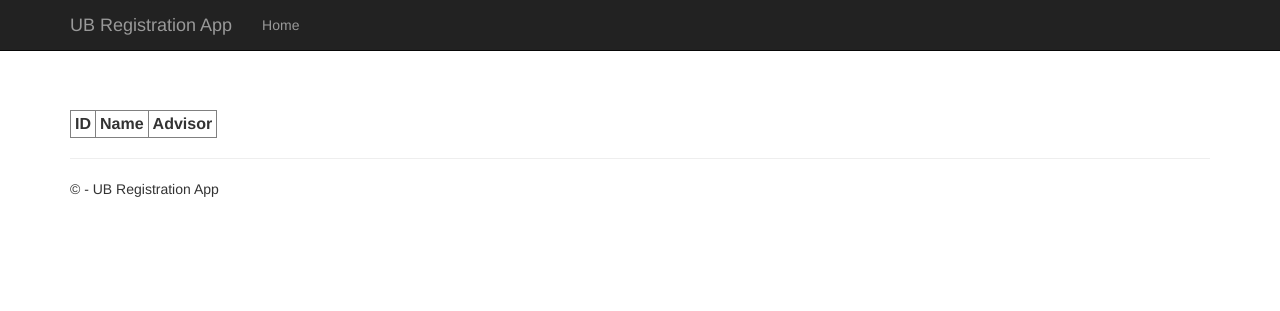
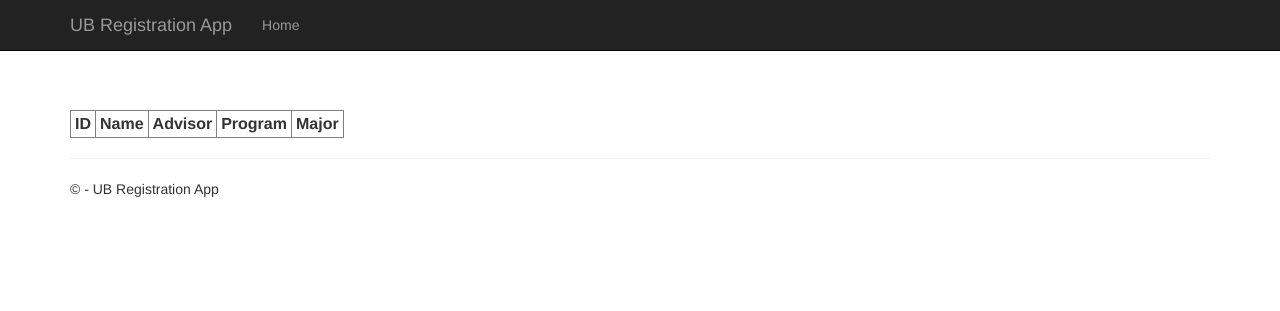
Before and after one commit to jayners17/UBRegistrationApp, a Django app: template UBRegistrationApp/app/templates/app/viewStudents.html in a window 1280 px wide. Shown: the top 311 px of the page. Run offline with Django 3.2, Linux system fonts and the light colour scheme; the template is opened without the code that fills it, so the values that code supplies are empty; some libraries are stand-ins or nearby versions.

Commit message:
FInished view students page

```diff
--- a/UBRegistrationApp/app/templates/app/viewStudents.html
+++ b/UBRegistrationApp/app/templates/app/viewStudents.html
@@ -10,12 +10,19 @@
         <th style="text-align:left">ID</th>
         <th style="text-align:left">Name</th>
         <th style="text-align:left">Advisor</th>
+        <th style="text-align:left">Program</th>
+        <th style="text-align:left">Major</th>
+
+
+
     </tr>
     {% for item in query_results %}
     <tr>
-         <td style="text-align:left">{{ item.ID_Number }}</td>
-         <td style="text-align:left">{{ item.Name }}</td>
-         <td style="text-align:left">{{ item.Adv_ID_Num }}</td>
+         <td style="text-align:left">{{ item.0 }}</td>
+         <td style="text-align:left">{{ item.1 }}</td>
+         <td style="text-align:left">{{ item.2 }}</td>
+        <td style="text-align:left">{{ item.3 }}</td>
+        <td style="text-align:left">{{ item.4 }}</td>
     </tr>
     {% endfor %}
     </table>
```
Also changed, not shown: UBRegistrationApp/app/views.py (+23 -8 lines).
